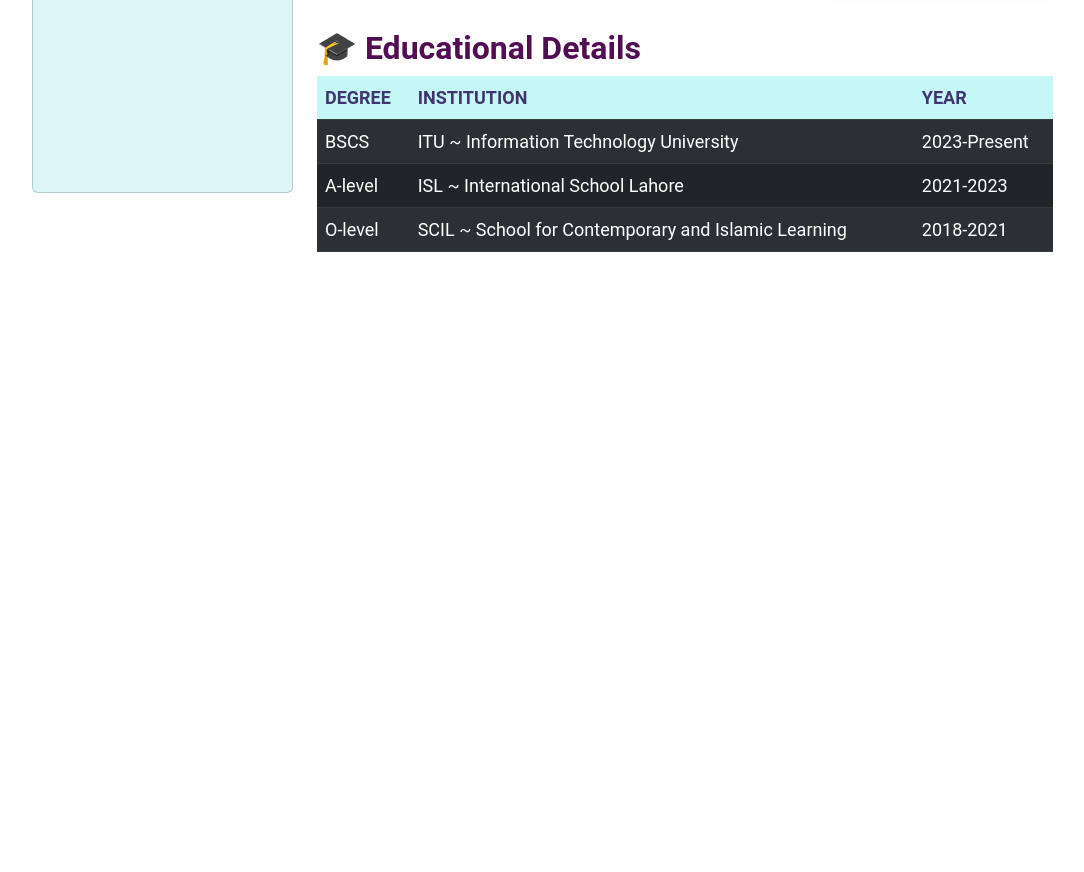
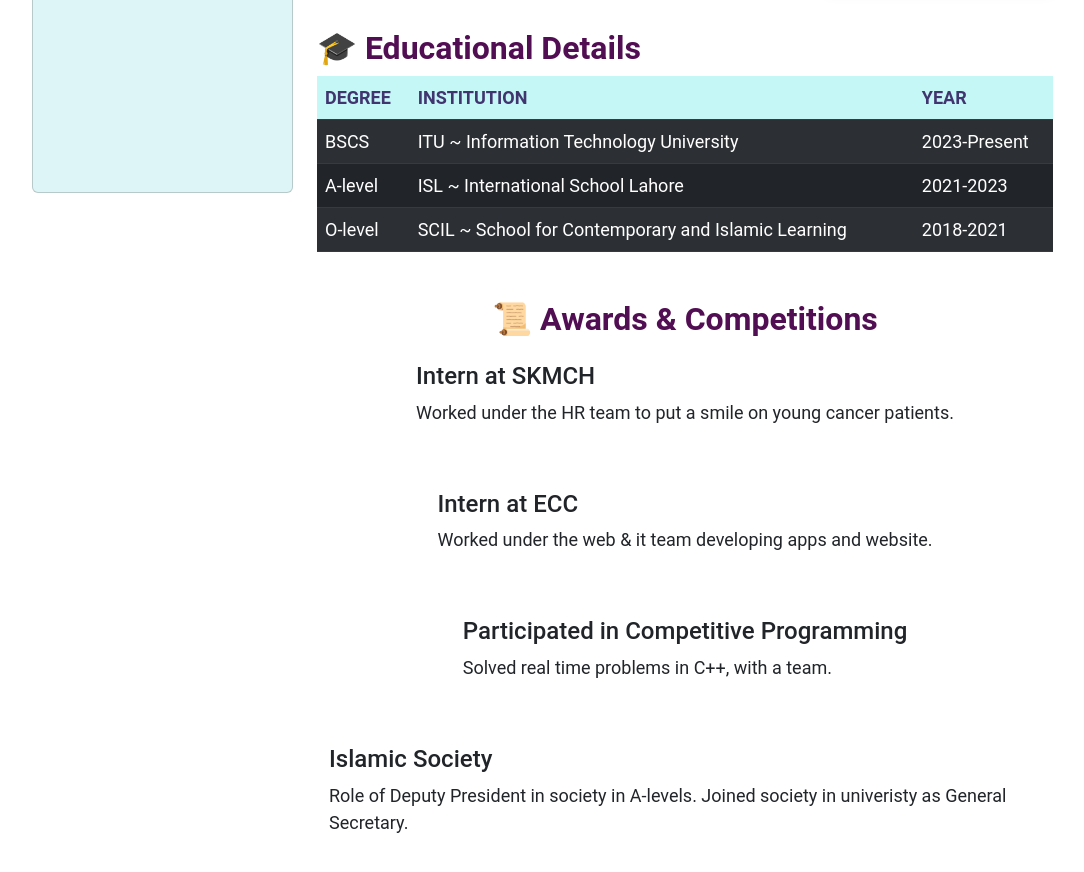
Before and after one commit to ScientistAreeba/Portfolio-2025, a plain HTML site: page index.html in a window 1280 px wide. Shown: the part 714-1586 px from the top of the page, without its empty margins (50-1134 px from the left). Before the commit the page ends 1014 px from the top, so only its background shows below. Drawn offline with nearby package versions, Linux system fonts and the light colour scheme.

Commit message:
Update index.html

```diff
--- a/index.html
+++ b/index.html
@@ -37,7 +37,7 @@
         <div class="row">
             <aside class="col-lg-3 d-none d-lg-block sidebar">
                 <div class="card text-center p-3 fade-in">
-                    <img src="pictures/pic.png" alt="Profile Photo" class="img-fluid rounded-circle mb-3 profile-img">
+                    <img src="pictures/icon.png" alt="Profile Photo" class="img-fluid rounded-circle mb-3 profile-img">
                     <h3>Areeba Atif</h3>
                     <p>Content Writer|Andriod App Developer|Social Volunteer</p>
                     <p>Student at ITU under the department of Computer Science where I am pursuing my
@@ -124,10 +124,44 @@
                     </table>
                 </section>
 
+                <!-- Awards Section -->
+                <section id="awards" class="container mt-5">
+                    <h2 class="text-center mb-4">&#128220; Awards & Competitions</h2>
+
+
+                    <div class="d-flex flex-wrap justify-content-center gap-5">
+
+                        <div class="award-card">
+                            <h4>Intern at SKMCH</h4>
+                            <p>Worked under the HR team to put a smile on young cancer patients.</p>
+                        </div>
+
+                        <div class="award-card">
+                            <h4>Intern at ECC</h4>
+                            <p>Worked under the web & it team developing apps and website.</p>
+                        </div>
+
+                        <div class="award-card">
+                            <h4>Participated in Competitive Programming</h4>
+                            <p>Solved real time problems in C++, with a team.</p>
+                        </div>
+
+                        <div class="award-card">
+                            <h4>Islamic Society </h4>
+                            <p>Role of Deputy President in society in A-levels.
+                               Joined society in univeristy as General Secretary.
+                            </p>
+                        </div>
+
+                    </div>
+                </section>
+
+
 
             </section>
         </div>
     </div>
 
+
 </body>
 </html>
```
